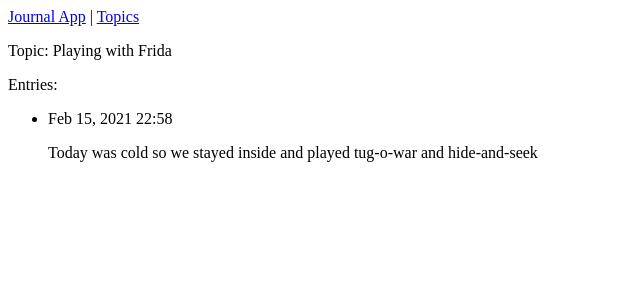
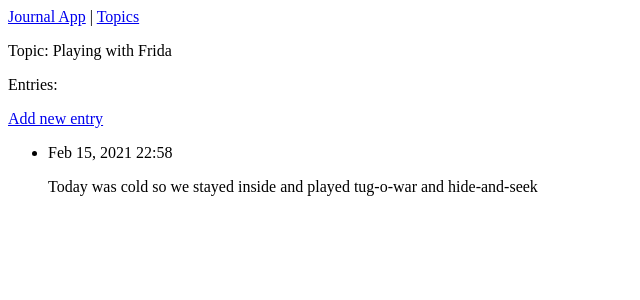
Before and after one commit to abrolon87/journal-app, a Django app: page /topics/1/ in a window 1280 px wide. Shown: the top 300 px of the page, without its empty margins (0-640 px from the left). Run offline with Django 3.2, Linux system fonts and the light colour scheme; data comes from the database, SQL or seed files in the repository.

Commit message:
adds link to new entry form

```diff
--- a/journal_entries/templates/journal_entries/topic.html
+++ b/journal_entries/templates/journal_entries/topic.html
@@ -5,6 +5,9 @@
   <p>Topic: {{ topic }}</p>
 
   <p>Entries:</p>
+  <p>
+    <a href="{% url 'journal_entries:new_entry' topic.id %}">Add new entry</a>
+  </p>
   <ul>
   {% for entry in entries %}
     <li>
```
